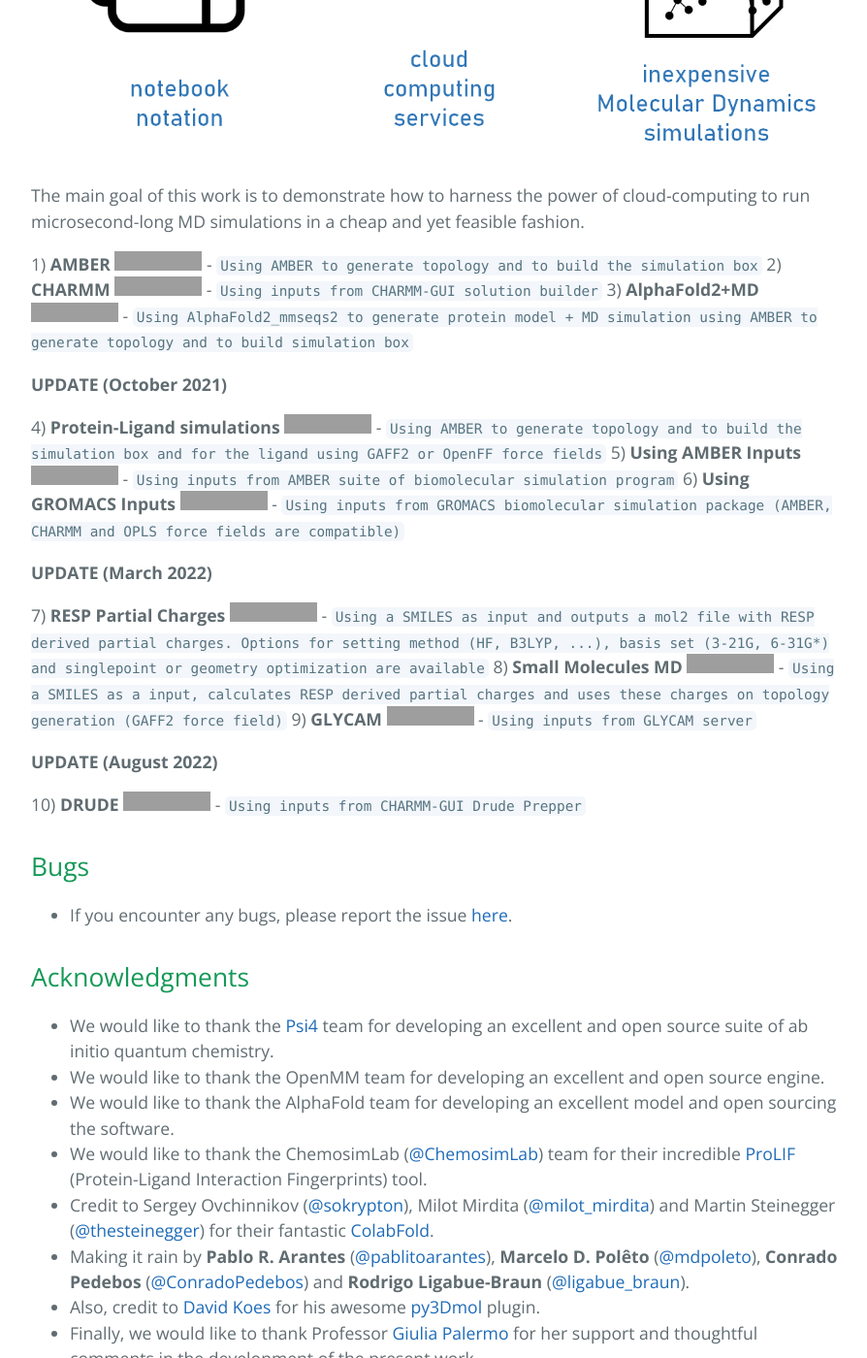
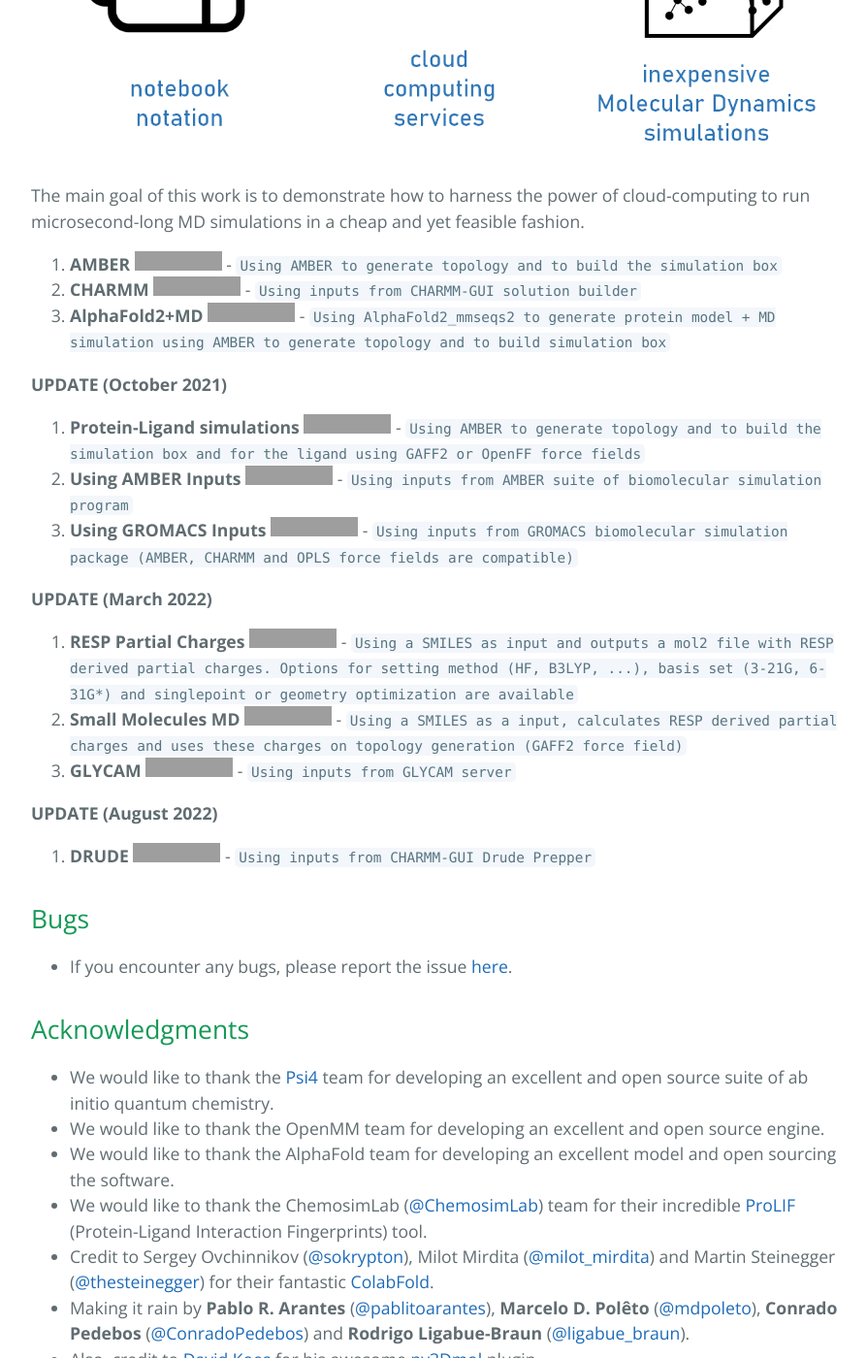
Before and after one commit to pablo-arantes/making-it-rain, a Jekyll site: the page built from index.md, in a window 1280 px wide and 1400 px high, scrolled down 944 px, cut to the strip 0-1400 px from the top of the window. Shown: the whole strip at 97% size, without its empty margins (192-1086 px from the left). Built offline with Jekyll 4.4.1, drawn with Linux system fonts in a browser that asks for light colours; our own code applies the rules of GitHub Pages for plain Markdown files; the repository's description, which GitHub fills in, is left out; grey boxes are pictures that could not be loaded.

Commit message:
Update index.md

```diff
--- a/index.md
+++ b/index.md
@@ -8,25 +8,26 @@
 
 The main goal of this work is to demonstrate how to harness the power of cloud-computing to run microsecond-long MD simulations in a cheap and yet feasible fashion.
 
-1) **AMBER** [![Open In Colab](https://colab.research.google.com/assets/colab-badge.svg)](https://colab.research.google.com/github/pablo-arantes/Making-it-rain/blob/main/Amber.ipynb)  - `Using AMBER to generate topology and to build the simulation box`
-2) **CHARMM** [![Open In Colab](https://colab.research.google.com/assets/colab-badge.svg)](https://colab.research.google.com/github/pablo-arantes/Making-it-rain/blob/main/CHARMM_GUI.ipynb) - `Using inputs from CHARMM-GUI solution builder`
-3) **AlphaFold2+MD** [![Open In Colab](https://colab.research.google.com/assets/colab-badge.svg)](https://colab.research.google.com/github/pablo-arantes/Making-it-rain/blob/main/AlphaFold2%2BMD.ipynb) - `Using AlphaFold2_mmseqs2 to generate protein model + MD simulation using AMBER to generate topology and to build simulation box`
+1. **AMBER** [![Open In Colab](https://colab.research.google.com/assets/colab-badge.svg)](https://colab.research.google.com/github/pablo-arantes/Making-it-rain/blob/main/Amber.ipynb)  - `Using AMBER to generate topology and to build the simulation box`
+2. **CHARMM** [![Open In Colab](https://colab.research.google.com/assets/colab-badge.svg)](https://colab.research.google.com/github/pablo-arantes/Making-it-rain/blob/main/CHARMM_GUI.ipynb) - `Using inputs from CHARMM-GUI solution builder`
+3. **AlphaFold2+MD** [![Open In Colab](https://colab.research.google.com/assets/colab-badge.svg)](https://colab.research.google.com/github/pablo-arantes/Making-it-rain/blob/main/AlphaFold2%2BMD.ipynb) - `Using AlphaFold2_mmseqs2 to generate protein model + MD simulation using AMBER to generate topology and to build simulation box`
+
 
 **UPDATE (October 2021)**
 
-4) **Protein-Ligand simulations** [![Open In Colab](https://colab.research.google.com/assets/colab-badge.svg)](https://colab.research.google.com/github/pablo-arantes/making-it-rain/blob/main/Protein_ligand.ipynb)  - `Using AMBER to generate topology and to build the simulation box and for the ligand using GAFF2 or OpenFF force fields`
-5) **Using AMBER Inputs** [![Open In Colab](https://colab.research.google.com/assets/colab-badge.svg)](https://colab.research.google.com/github/pablo-arantes/making-it-rain/blob/main/Amber_inputs.ipynb)  - `Using inputs from AMBER suite of biomolecular simulation program`
-6) **Using GROMACS Inputs** [![Open In Colab](https://colab.research.google.com/assets/colab-badge.svg)](https://colab.research.google.com/github/pablo-arantes/making-it-rain/blob/main/Gromacs_inputs.ipynb)  - `Using inputs from GROMACS biomolecular simulation package (AMBER, CHARMM and OPLS force fields are compatible)`
+4. **Protein-Ligand simulations** [![Open In Colab](https://colab.research.google.com/assets/colab-badge.svg)](https://colab.research.google.com/github/pablo-arantes/making-it-rain/blob/main/Protein_ligand.ipynb)  - `Using AMBER to generate topology and to build the simulation box and for the ligand using GAFF2 or OpenFF force fields`
+5. **Using AMBER Inputs** [![Open In Colab](https://colab.research.google.com/assets/colab-badge.svg)](https://colab.research.google.com/github/pablo-arantes/making-it-rain/blob/main/Amber_inputs.ipynb)  - `Using inputs from AMBER suite of biomolecular simulation program`
+6. **Using GROMACS Inputs** [![Open In Colab](https://colab.research.google.com/assets/colab-badge.svg)](https://colab.research.google.com/github/pablo-arantes/making-it-rain/blob/main/Gromacs_inputs.ipynb)  - `Using inputs from GROMACS biomolecular simulation package (AMBER, CHARMM and OPLS force fields are compatible)`
 
 **UPDATE (March 2022)**
 
-7) **RESP Partial Charges** [![Open In Colab](https://colab.research.google.com/assets/colab-badge.svg)](https://colab.research.google.com/github/pablo-arantes/making-it-rain/blob/main/Partial_Charges.ipynb)  - `Using a SMILES as input and outputs a mol2 file with RESP derived partial charges. Options for setting method (HF, B3LYP, ...), basis set (3-21G, 6-31G*) and singlepoint or geometry optimization are available`
-8) **Small Molecules MD** [![Open In Colab](https://colab.research.google.com/assets/colab-badge.svg)](https://colab.research.google.com/github/pablo-arantes/making-it-rain/blob/main/MD_Small_Molecules.ipynb)  - `Using a SMILES as a input, calculates RESP derived partial charges and uses these charges on topology generation (GAFF2 force field)`
-9) **GLYCAM** [![Open In Colab](https://colab.research.google.com/assets/colab-badge.svg)](https://colab.research.google.com/github/pablo-arantes/making-it-rain/blob/main/Glycam.ipynb)  - `Using inputs from GLYCAM server`
+7. **RESP Partial Charges** [![Open In Colab](https://colab.research.google.com/assets/colab-badge.svg)](https://colab.research.google.com/github/pablo-arantes/making-it-rain/blob/main/Partial_Charges.ipynb)  - `Using a SMILES as input and outputs a mol2 file with RESP derived partial charges. Options for setting method (HF, B3LYP, ...), basis set (3-21G, 6-31G*) and singlepoint or geometry optimization are available`
+8. **Small Molecules MD** [![Open In Colab](https://colab.research.google.com/assets/colab-badge.svg)](https://colab.research.google.com/github/pablo-arantes/making-it-rain/blob/main/MD_Small_Molecules.ipynb)  - `Using a SMILES as a input, calculates RESP derived partial charges and uses these charges on topology generation (GAFF2 force field)`
+9. **GLYCAM** [![Open In Colab](https://colab.research.google.com/assets/colab-badge.svg)](https://colab.research.google.com/github/pablo-arantes/making-it-rain/blob/main/Glycam.ipynb)  - `Using inputs from GLYCAM server`
 
 **UPDATE (August 2022)**
 
-10) **DRUDE** [![Open In Colab](https://colab.research.google.com/assets/colab-badge.svg)](https://colab.research.google.com/github/pablo-arantes/making-it-rain/blob/main/Drude.ipynb)  - `Using inputs from CHARMM-GUI Drude Prepper`
+10. **DRUDE** [![Open In Colab](https://colab.research.google.com/assets/colab-badge.svg)](https://colab.research.google.com/github/pablo-arantes/making-it-rain/blob/main/Drude.ipynb)  - `Using inputs from CHARMM-GUI Drude Prepper`
 
 
 ## Bugs
```
